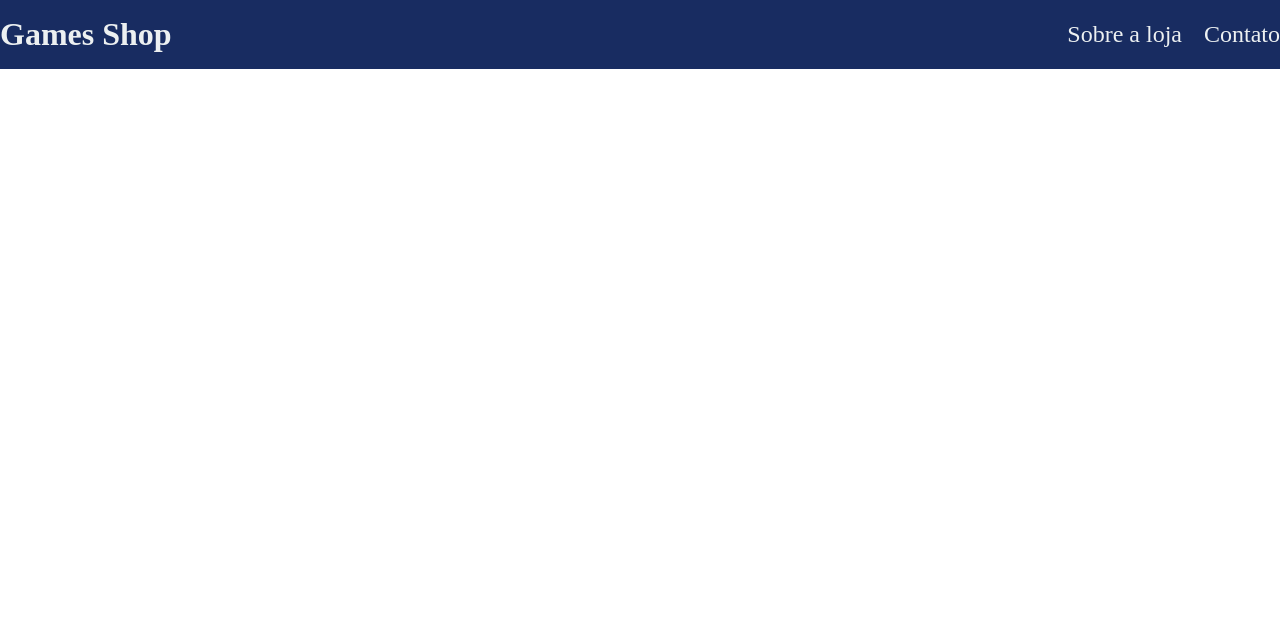
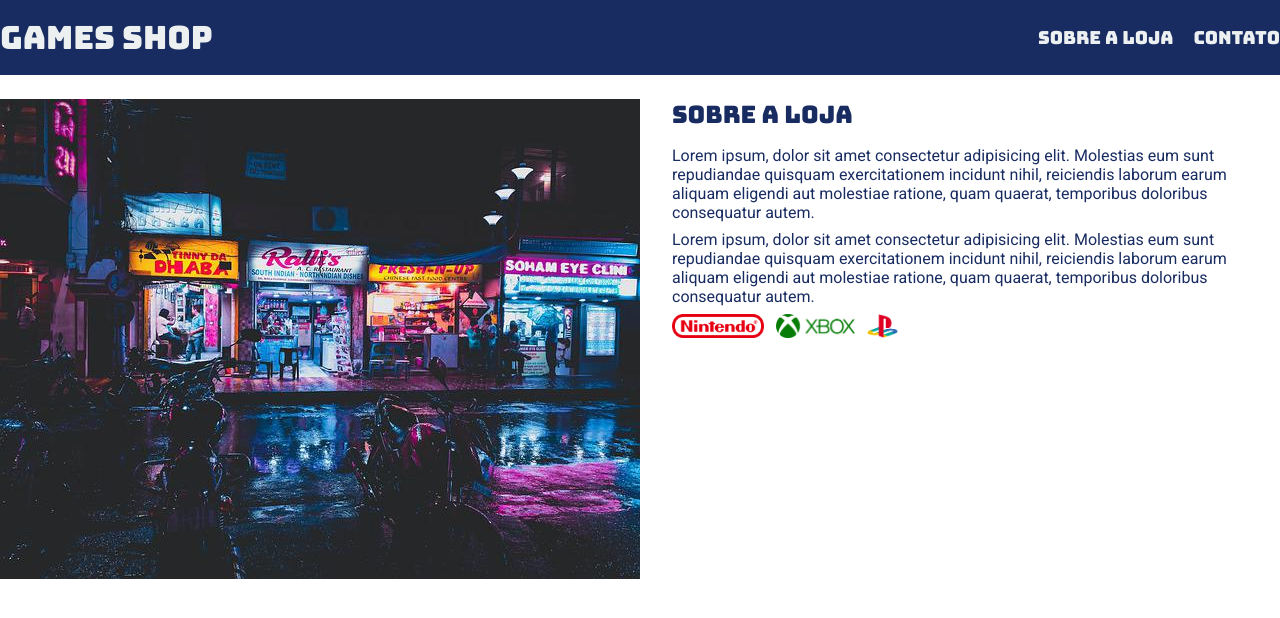
Before and after one commit to HerbAlves/site_gamesshop, a plain HTML site: page index.html in a window 1280 px wide. Drawn offline with Linux system fonts and the light colour scheme.

Commit message:
Add section about

```diff
--- a/index.html
+++ b/index.html
@@ -5,6 +5,9 @@
     <meta name="viewport" content="width=device-width, initial-scale=1.0">
     <title>Games Shop - A sua loja de games</title>
     <link rel="stylesheet" href="./main.css">
+    <link rel="preconnect" href="https://fonts.googleapis.com">
+    <link rel="preconnect" href="https://fonts.gstatic.com" crossorigin>
+    <link href="https://fonts.googleapis.com/css2?family=Bungee&family=Roboto&display=swap" rel="stylesheet">
 </head>
 <body>
     <header>
@@ -22,5 +25,24 @@
         </nav>
         </div>
     </header>
+    <section>
+        <div class="container">
+            <img class="store-front" src="./imagens/loja.jpg" alt="Fachada da loja Games Shop" />
+            <div>
+                <h2>Sobre a loja</h2>
+                <p>
+                    Lorem ipsum, dolor sit amet consectetur adipisicing elit. Molestias eum sunt repudiandae quisquam exercitationem incidunt nihil, reiciendis laborum earum aliquam eligendi aut molestiae ratione, quam quaerat, temporibus doloribus consequatur autem.
+                </p>
+                <p>
+                    Lorem ipsum, dolor sit amet consectetur adipisicing elit. Molestias eum sunt repudiandae quisquam exercitationem incidunt nihil, reiciendis laborum earum aliquam eligendi aut molestiae ratione, quam quaerat, temporibus doloribus consequatur autem.
+                </p>
+                <ul class="brands-list">
+                    <li><img src="./imagens/nintendo.png" alt="Nintendo" /></li>
+                    <li><img src="./imagens/xbox.png" alt="Xbox" /></li>
+                    <li><img src="./imagens/playstation.png" alt="Playstation" /></li>
+                </ul>
+            </div>
+        </div>
+    </section>
 </body>
 </html>
--- a/main.css
+++ b/main.css
@@ -2,6 +2,19 @@
     margin: 0;
     padding: 0;
     box-sizing: border-box;
+}
+
+header,
+section h2 {
+    font-family: "Bungee", sans-serif;
+    font-weight: 400;
+    font-style: normal;
+}
+
+body {
+    font-family: "Roboto", sans-serif;
+    font-weight: 400;
+    font-style: normal;
 }
 
 header {
@@ -10,10 +23,15 @@ header {
     color: #ecf0f1;
 }
 
+header h1,
+section h2 {
+    font-weight: normal;
+}
+
 header nav li {
     display: inline;
     margin-left: 16px;
-    font-size: 24px;
+    font-size: 18px;
 }
 header nav li a {
     color: #ecf0f1;
@@ -26,8 +44,38 @@ header nav li a {
     margin: 0 auto;
 }
 
-header .container {
+header .container,
+section .container {
     display: flex;
     align-items: center;
     justify-content: space-between;
 }
+
+.brands-list img {
+    height: 24px;
+}
+
+.brands-list li {
+    display: inline;
+    margin-right: 8px;
+}
+
+section .container {
+    align-items: flex-start;
+}
+
+section {
+    padding: 24px 0;
+    color: #182c61;
+}
+
+section h2 {
+    margin-bottom: 16px;
+}
+section p {
+    margin-bottom: 8px;
+}
+
+.store-front {
+    margin-right: 32px;
+}
```
